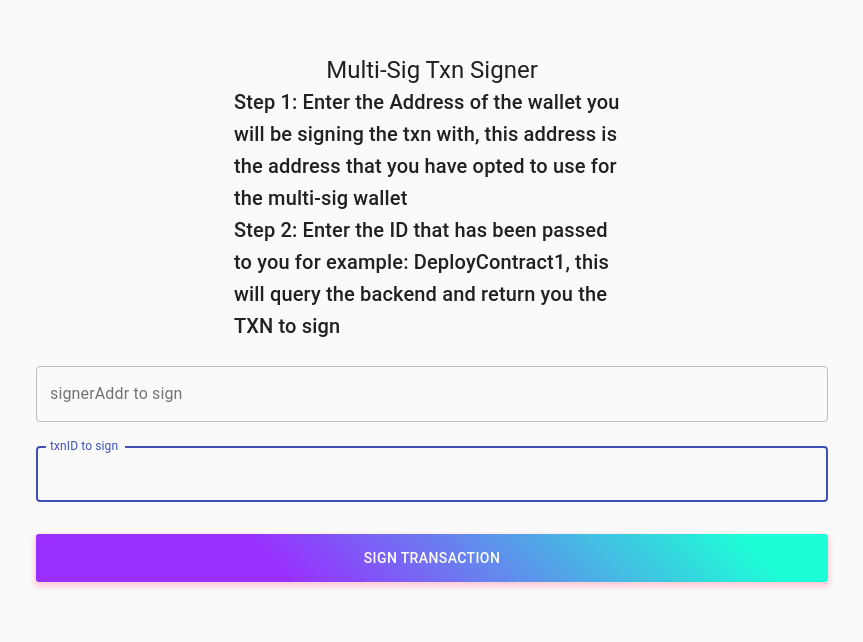
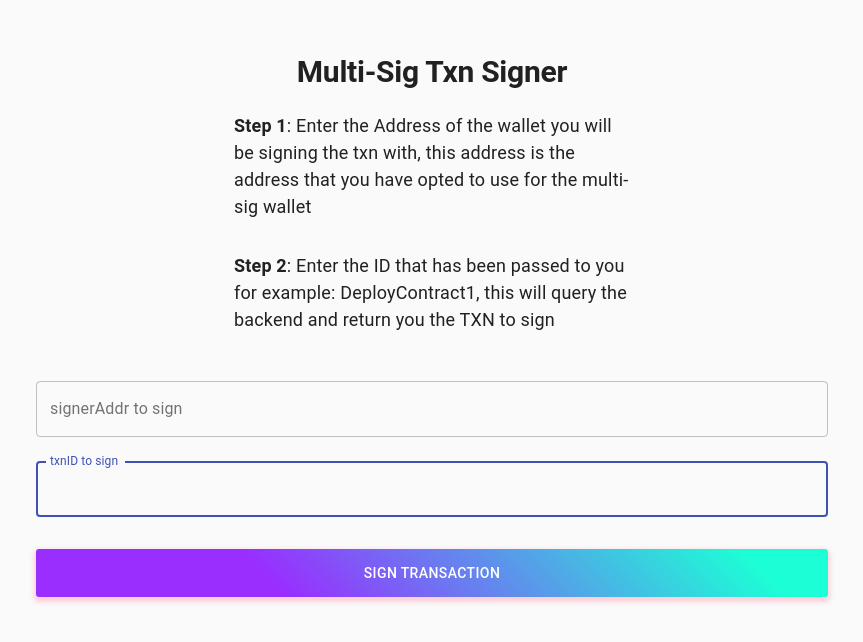
Before and after one commit to Algomint/Algorand-MultiSig, a React (Create React App) app in the folder frontend/: page / in a window 1280 px wide. Shown: the part 106-748 px from the top of the page, without its empty margins (208-1071 px from the left). Built offline with nearby package versions, Linux system fonts and the light colour scheme.

Commit message:
refactor(frontend): simple style improvement to `signTxn` page

```diff
--- a/frontend/src/pages/signTxn.tsx
+++ b/frontend/src/pages/signTxn.tsx
@@ -77,20 +77,22 @@ function App() {
     <Container component="main" maxWidth="xs">
       <CssBaseline />
       <div className={classes.paper}>
-        <Typography component="h1" variant="h5">
+        <Typography component="h1" variant="h2" className={classes.heading}>
           Multi-Sig Txn Signer
         </Typography>
 
-        <Typography component="h1" variant="h6">
-          Step 1: Enter the Address of the wallet you will be signing the txn
-          with, this address is the address that you have opted to use for the
-          multi-sig wallet
+        <Typography component="p" className={classes.paragraph}>
+          <strong>Step 1</strong>: Enter the Address of the wallet you will be
+          signing the txn with, this address is the address that you have opted
+          to use for the multi-sig wallet
         </Typography>
-        <Typography component="h1" variant="h6">
-          Step 2: Enter the ID that has been passed to you for example:
-          DeployContract1, this will query the backend and return you the TXN to
-          sign
+
+        <Typography component="p" className={classes.paragraph}>
+          <strong>Step 2</strong>: Enter the ID that has been passed to you for
+          example: DeployContract1, this will query the backend and return you
+          the TXN to sign
         </Typography>
+
         <form className={classes.form} onSubmit={onSubmit}>
           <div>
             <TextField
--- a/frontend/src/style.ts
+++ b/frontend/src/style.ts
@@ -1,30 +1,39 @@
-import './App.css';
-import { makeStyles } from '@material-ui/core/styles';
+import "./App.css";
+import { makeStyles } from "@material-ui/core/styles";
 
-const useStyles = makeStyles((theme) => ({
+const useStyles = makeStyles(theme => ({
   paper: {
     marginTop: theme.spacing(20),
-        display: 'flex',
-        flexDirection: 'column',
-        alignItems: 'center',
+    display: "flex",
+    flexDirection: "column",
+    alignItems: "center",
+  },
+  heading: {
+    fontSize: "30px",
+    fontWeight: "bold",
+    marginBottom: "22px",
+  },
+  paragraph: {
+    marginBottom: theme.spacing(4),
+    fontSize: "18px",
   },
   avatar: {
     margin: theme.spacing(1),
     backgroundColor: theme.palette.secondary.main,
   },
   form: {
-        width: '200%', // Fix IE 11 issue.
-        marginTop: theme.spacing(1),
+    width: "200%", // Fix IE 11 issue.
+    marginTop: 0,
   },
   submit: {
     margin: theme.spacing(3, 0, 2),
-        background: 'linear-gradient(45deg, #992eff 30%, #1cffd6 90%)',
+    background: "linear-gradient(45deg, #992eff 30%, #1cffd6 90%)",
     border: 0,
     borderRadius: 3,
-        boxShadow: '0 3px 5px 2px rgba(255, 105, 135, .3)',
-        color: 'white',
+    boxShadow: "0 3px 5px 2px rgba(255, 105, 135, .3)",
+    color: "white",
     height: 48,
-        padding: '0 30px',
+    padding: "0 30px",
   },
 }));
 
```
Lines whose indentation alone changed are shown as unchanged.
